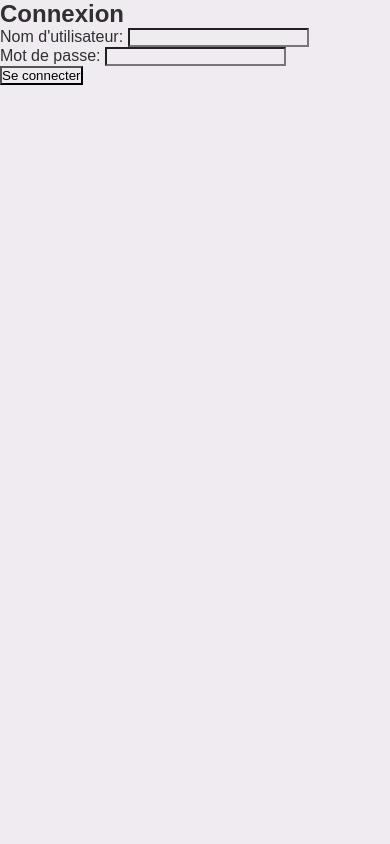
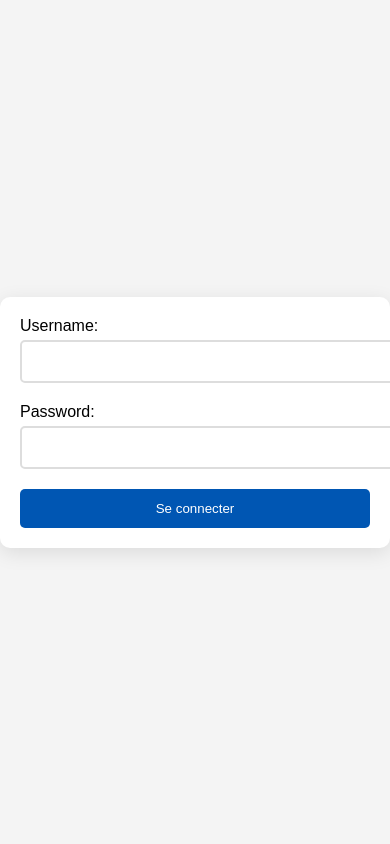
Before and after one commit to clement-rubin/WEBS2PROJET, a PHP site: page /seconnecter.php in a window 390 px wide. Run offline with PHP 8.4, Linux system fonts and the light colour scheme.

Commit message:
Refactor login page styles and fix login button link

```diff
--- a/login.php
+++ b/login.php
@@ -42,7 +42,7 @@
             </fieldset>
             <fieldset class="dins">
                 <label>Déja membre ?</label>
-                <a href="seconnecter.php"><button>Cliquez-ici !</button></a>
+                <a href="seconnecter.php">Cliquez-ICI</a>
 
             </fieldset>
         </form>
--- /dev/null
+++ b/sec.css
@@ -0,0 +1,65 @@
+body {
+    font-family: 'Arial', sans-serif;
+    display: flex;
+    justify-content: center;
+    align-items: center;
+    height: 100vh;
+    background-color: #f4f4f4;
+    margin: 0;
+}
+
+.login-container {
+    background: white;
+    padding: 40px;
+    border-radius: 10px;
+    box-shadow: 0 5px 20px rgba(0, 0, 0, 0.1);
+    width: 100%;
+    max-width: 400px;
+    transition: transform 0.3s ease-in-out;
+}
+
+.input-group {
+    margin-bottom: 20px;
+}
+
+input[type="text"],
+input[type="password"] {
+    width: 100%;
+    padding: 12px;
+    border: 2px solid #ddd;
+    margin-top: 5px;
+    border-radius: 5px;
+    transition: border-color 0.3s;
+}
+
+input[type="text"]:focus,
+input[type="password"]:focus {
+    border-color: #0056b3;
+    outline: none;
+}
+
+button {
+    width: 100%;
+    padding: 12px;
+    background-color: #0056b3;
+    color: white;
+    border: none;
+    border-radius: 5px;
+    cursor: pointer;
+    transition: background-color 0.3s;
+}
+
+button:hover {
+    background-color: #004494;
+}
+
+.error {
+    color: red;
+    margin-bottom: 15px;
+}
+
+@media (max-width: 600px) {
+    .login-container {
+        padding: 20px;
+    }
+}
--- a/seconnecter.php
+++ b/seconnecter.php
@@ -1,57 +1,50 @@
-<!DOCTYPE html>
-<html>
-<head>
-    <meta charset="UTF-8">
-    <title>Page de Connexion</title>
-    <link rel="stylesheet" href="style.css">
-</head>
-<body>
-    <div class="login-container">
-        <h2>Connexion</h2>
-        <form action="login.php" method="post">
-            <div class="input-group">
-                <label for="username">Nom d'utilisateur:</label>
-                <input type="text" id="username" name="username" required>
-            </div>
-            <div class="input-group">
-                <label for="password">Mot de passe:</label>
-                <input type="password" id="password" name="password" required>
-            </div>
-            <button type="submit" name="connect">Se connecter</button>
-        </form>
-    </div>
-</body>
-</html>
 <?php
-if ($_SERVER["REQUEST_METHOD"] == "POST" && isset($_POST['connect'])) {
-    $username = $_POST['username'];
-    $password = $_POST['password'];
-
-    // Vérification des identifiants (exemple simple)
-    if ($username == "admin" && $password == "admin123") {
-        echo "<script>alert('Connexion réussie');</script>";
-    } else {
-        echo "<script>alert('Identifiant ou mot de passe incorrect');</script>";
-    }
-}
-/*gestion des utilisateur */
+// Check if the form has been submitted
 if ($_SERVER["REQUEST_METHOD"] == "POST") {
     // Collect the form data
     $username = $_POST['username'] ?? '';
     $password = $_POST['password'] ?? '';
 
-    // Special credentials for admin
-    $admin_user = "admin";
-    $admin_pass = "admin123";
+    // Special credentials for user login (assuming these are already registered users)
+    $valid_user = "user";
+    $valid_pass = "user123";
 
-    // Check if the entered credentials match the special admin credentials
-    if ($username === $admin_user && $password === $admin_pass) {
-        // Redirect to the admin page
-        header("Location: admin.php");
+    // Check if the entered credentials match the registered user credentials
+    if ($username === $valid_user && $password === $valid_pass) {
+        // Redirect to the user dashboard or appropriate page
+        header("Location: dashboard.php");
         exit;
     } else {
-        // Optional: Display an error message or redirect to the login page
+        // Display an error message
         $error = "Invalid username or password!";
     }
 }
 ?>
+
+<!DOCTYPE html>
+<html lang="fr">
+<head>
+    <meta charset="UTF-8">
+    <meta name="viewport" content="width=device-width, initial-scale=1.0">
+    <link rel="stylesheet" href="sec.css">
+    <title>Page de connexion</title>
+</head>
+<body>
+    <div class="login-container">
+        <?php if (!empty($error)): ?>
+            <p class="error"><?= htmlspecialchars($error) ?></p>
+        <?php endif; ?>
+        <form method="post" action="<?php echo htmlspecialchars($_SERVER["PHP_SELF"]); ?>">
+            <div class="input-group">
+                <label for="username">Username:</label>
+                <input type="text" id="username" name="username" required>
+            </div>
+            <div class="input-group">
+                <label for="password">Password:</label>
+                <input type="password" id="password" name="password" required>
+            </div>
+            <button type="submit">Se connecter</button>
+        </form>
+    </div>
+</body>
+</html>
```
Also changed, not shown: gestion.css (added, +27 -0 lines), gestion.php (added, +52 -0 lines), login.css (deleted, +0 -129 lines).
